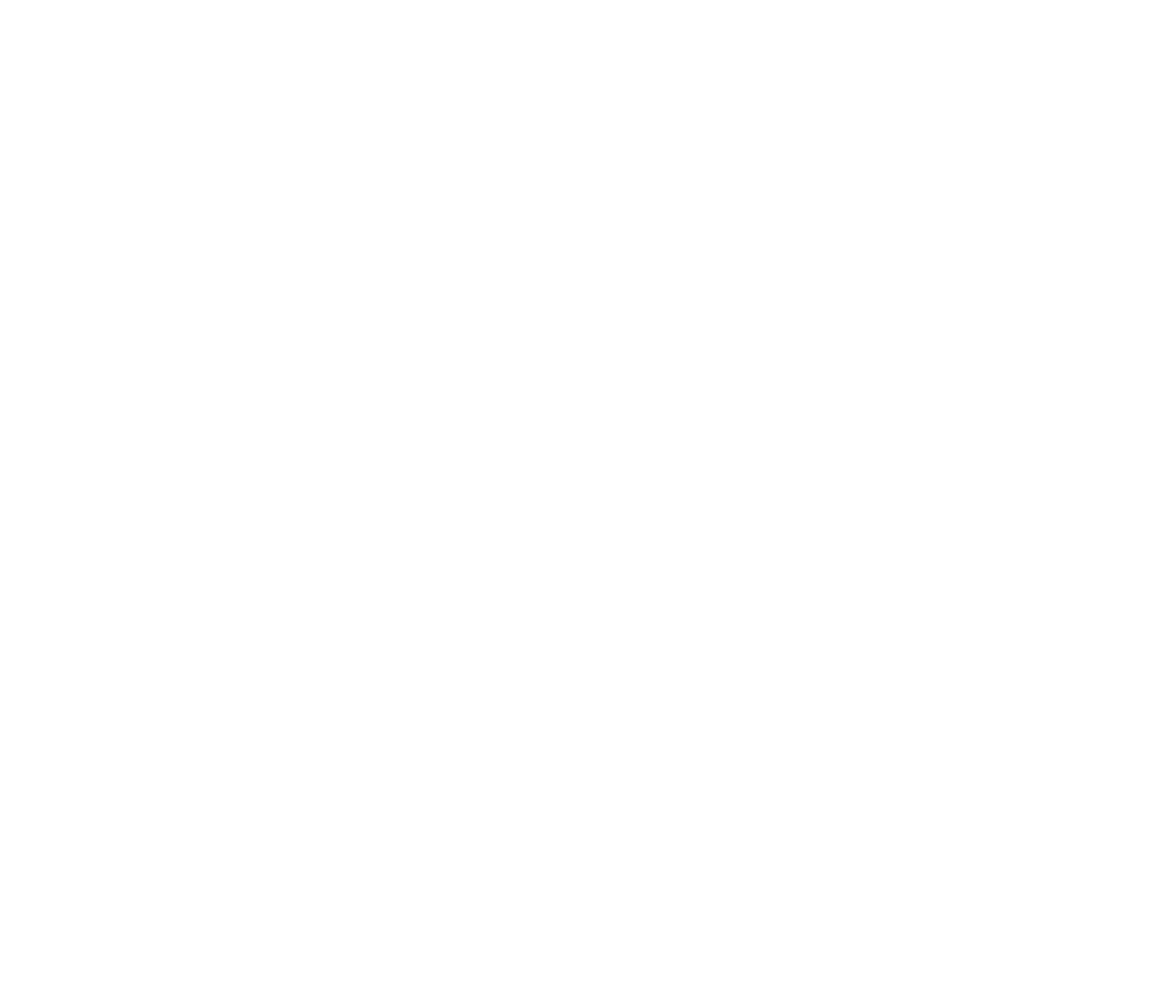
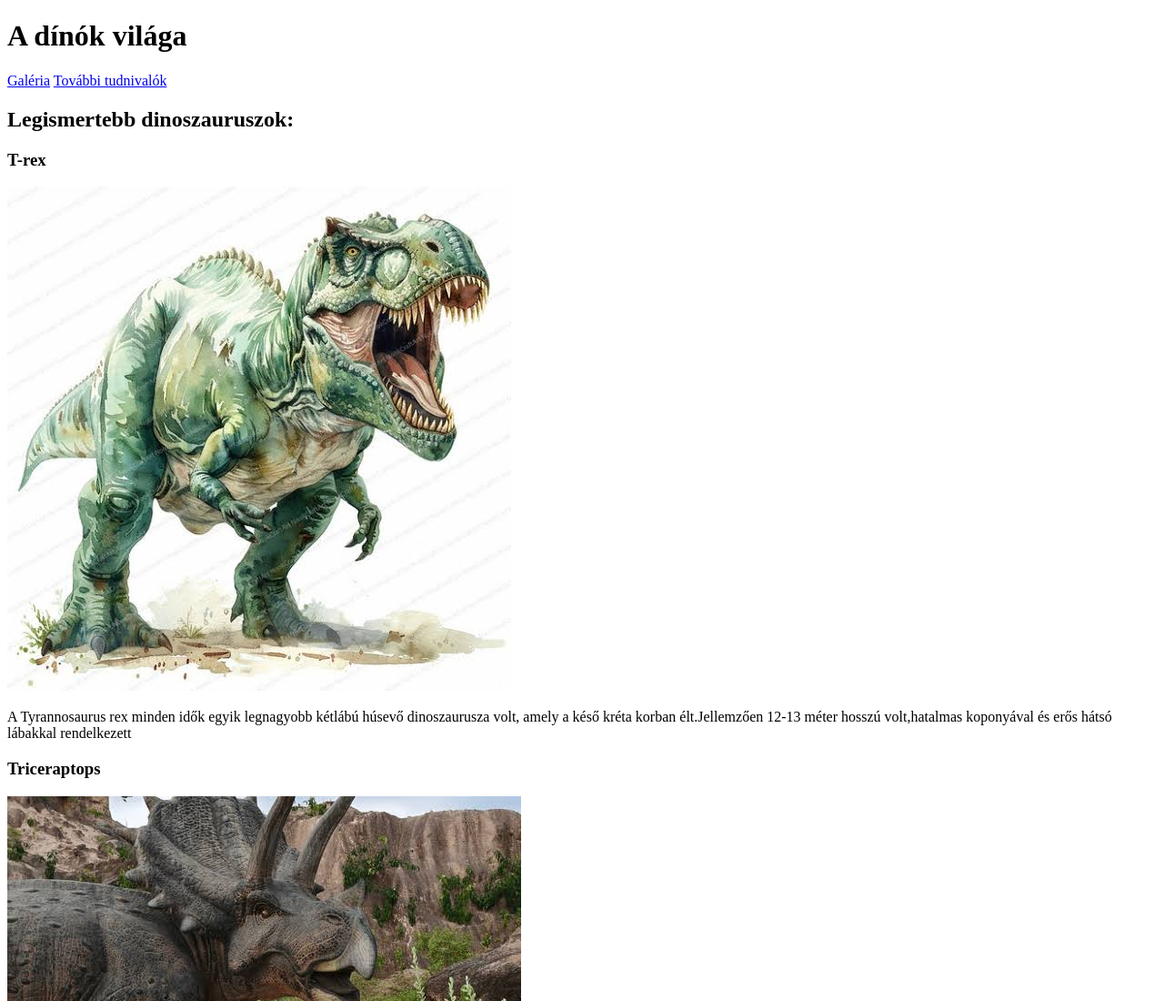
Before and after one commit to seresmate13/collab_project, a plain HTML site: page index.html in a window 1280 px wide. Shown: the top 1100 px of the page at 91% size. Before the commit the page ends 800 px from the top, so only its background shows below. Drawn offline with Linux system fonts and the light colour scheme.

Commit message:
Html alap felépítése

```diff
--- a/index.html
+++ b/index.html
@@ -8,8 +8,27 @@
 </head>
 <body>
     <header>
-        <h1></h1>
+        <h1>A dínók világa</h1>
+        <nav>
+            <a href="#">Galéria</a>
+            <a href="#">További tudnivalók</a>
+        </nav>
     </header>
+    <article>
 
+        <h2>Legismertebb dinoszauruszok:</h2>
+
+        <h3>T-rex</h3>
+        <img src="img/images (1).jfif" alt="T-rex">
+        <p>A Tyrannosaurus rex minden idők egyik legnagyobb kétlábú húsevő dinoszaurusza volt, amely a késő kréta korban élt.Jellemzően 12-13 méter hosszú volt,hatalmas koponyával és erős hátsó lábakkal rendelkezett</p>
+
+        <h3>Triceraptops</h3>
+        <img src="img/images (2).jfif" alt="T-rex">
+        <p>A Triceratops egy hatalmas, növényevő dinoszaurusz volt, amelyet a koponyáját díszítő három szarv és a jellegzetes csontos gallér tett híressé.8–9 méter hosszú volt, a súlya pedig elérhette a 6–12 tonnát is.</p>
+
+        <h3>Brachiosaurus</h3>
+        <img src="img/images (3).jfif" alt="Brachiosaurus">
+        <p>A Brachiosaurus egy hatalmas, négy lábon járó, növényevő szauropoda dinoszaurusz volt, amely a késő jura korban élt, mintegy 155–145 millió évvel ezelőtt. Nevének jelentése „kargyík”, ami arra utal, hogy mellső lábai és karcsontjai jelentősen hosszabbak voltak a hátsóinál.Testhossza elérte a 22–26 métert.Testhossza elérte a 22–26 métert</p>
+    </article>
 </body>
 </html>
```
Also changed, not shown: img/images (1).jfif (added), img/images (2).jfif (added), img/images (3).jfif (added).
